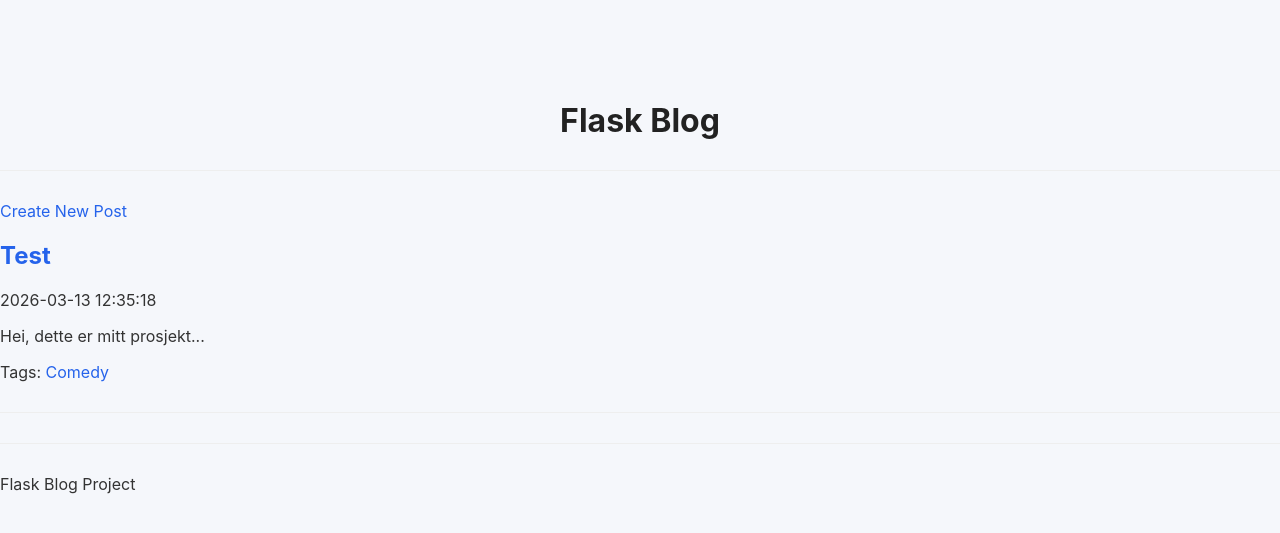
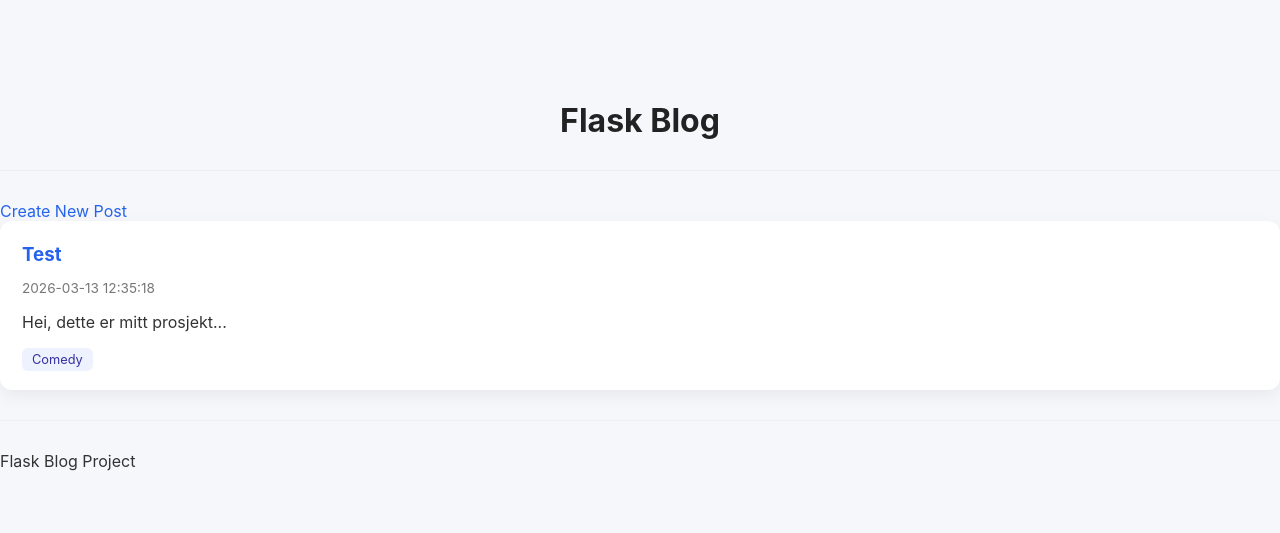
Before and after one commit to hannathevik-boop/flask_blog_project, a Flask app: page / in a window 1280 px wide. Shown: the top 533 px of the page. Run offline with Flask 3, Linux system fonts and the light colour scheme; data comes from the database, SQL or seed files in the repository.

Commit message:
added cards and styling to home page

```diff
--- a/static/style.css
+++ b/static/style.css
@@ -92,3 +92,42 @@ hr {
     border-top: 1px solid #eee;
     margin: 30px 0;
 }
+.post-card {
+    background: white;
+    padding: 22px;
+    margin-bottom: 24px;
+    border-radius: 12px;
+    box-shadow: 0 6px 18px rgba(0,0,0,0.06);
+    transition: transform 0.15s ease, box-shadow 0.15s ease;
+}
+
+.post-card:hover {
+    transform: translateY(-3px);
+    box-shadow: 0 12px 28px rgba(0,0,0,0.08);
+}
+
+.post-title {
+    margin: 0 0 6px 0;
+}
+
+.post-date {
+    color: #777;
+    font-size: 0.85rem;
+    margin-bottom: 10px;
+}
+
+.tags {
+    margin-top: 12px;
+}
+
+.tags a {
+    background: #eef2ff;
+    color: #3730a3;
+    padding: 4px 10px;
+    border-radius: 6px;
+    font-size: 0.8rem;
+    margin-right: 6px;
+}
+textarea {
+    min-height: 120px;
+}
--- a/templates/home.html
+++ b/templates/home.html
@@ -6,26 +6,27 @@
 
 {% for post in posts %}
 
-<h2>
-<a href="/post/{{post.id}}">
-{{post.title}}
+<div class="post-card">
+
+<h3 class="post-title">
+<a href="{{ url_for('post', post_id=post.id) }}">
+{{ post.title }}
 </a>
-</h2>
+</h3>
 
-<p>{{post.created}}</p>
+<p class="post-date">{{ post.created }}</p>
 
 <p>
-{{post.body[:150]}}...
+{{ post.body[:150] }}...
 </p>
 
-<p>
-Tags:
+<div class="tags">
 {% for tag in (post.tags or "").split(",") %}
-<a href="/tag/{{tag}}">{{tag}}</a>
+<a href="{{ url_for('tag', tag=tag) }}">{{ tag }}</a>
 {% endfor %}
-</p>
+</div>
 
-<hr>
+</div>
 
 {% endfor %}
 
```
